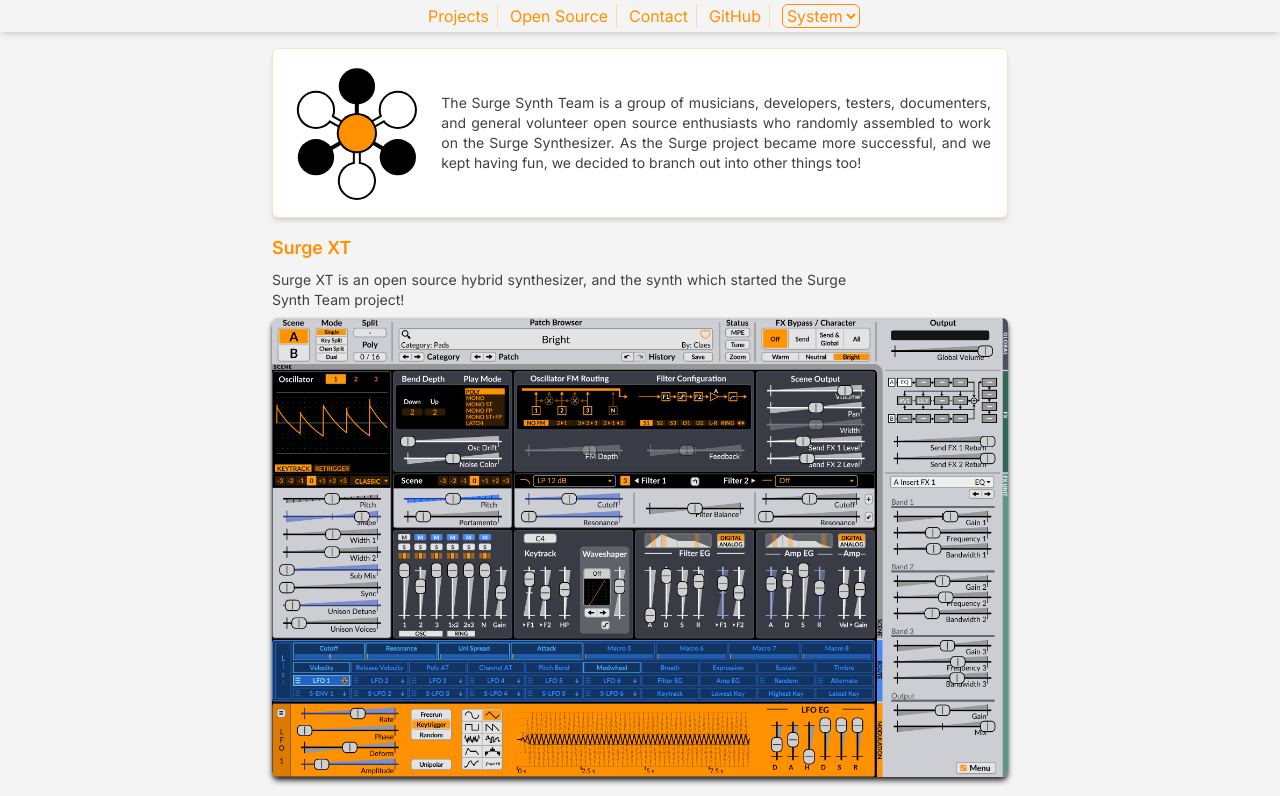
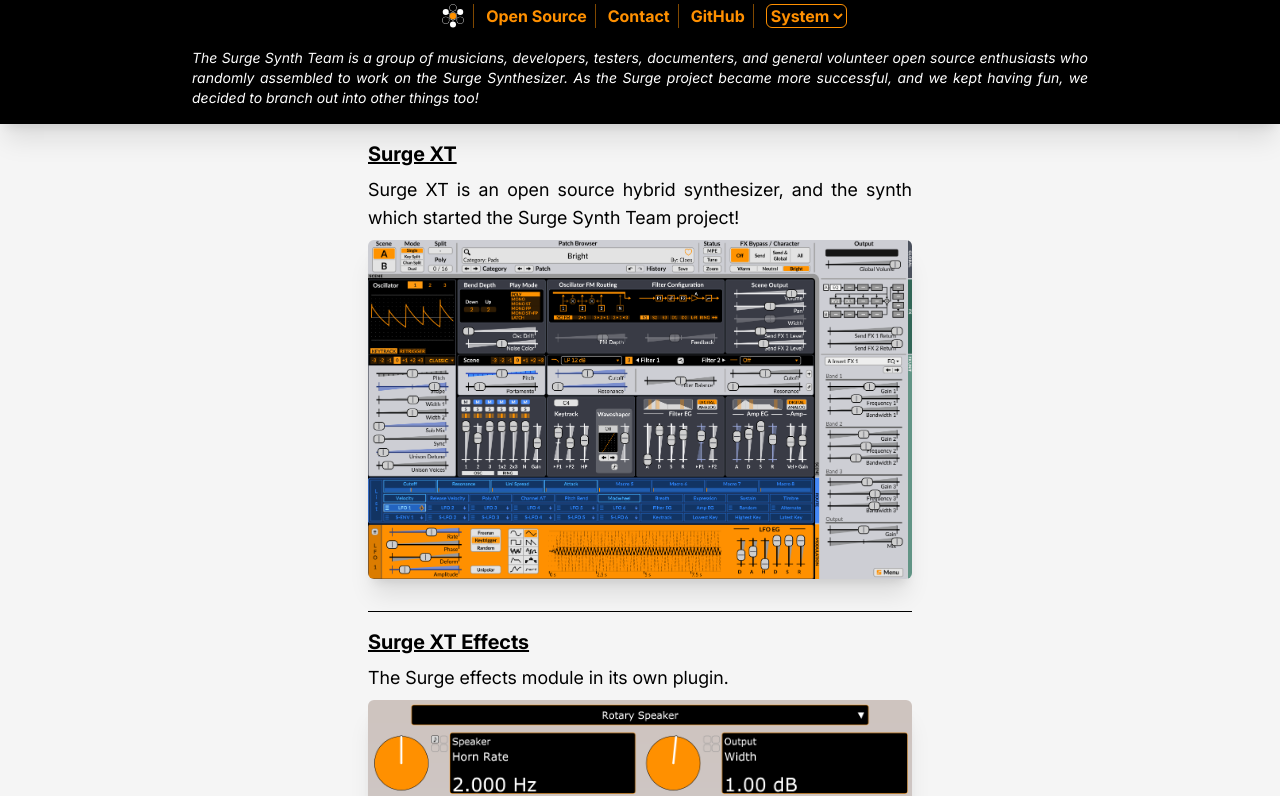
Before and after one commit to surge-synthesizer/surge-synth-team.org, an Astro site: page / in a window 1280 px wide. Shown: the top 796 px of the page. Built offline with nearby package versions, Linux system fonts and the light colour scheme; Astro itself is replaced by a stand-in of ours.

Commit message:
Chore: Redesign

```diff
--- a/src/layouts/Base.astro
+++ b/src/layouts/Base.astro
@@ -1,5 +1,7 @@
 ---
 import { ClientRouter } from "astro:transitions";
+import { Image } from "astro:assets";
+import Logo from "../images/logo.svg";
 import "./base.css";
 
 interface Props {
@@ -9,7 +11,6 @@
 const { title } = Astro.props;
 
 const navLinks = [
-    ["Projects", "/"],
     ["Open Source", "/open-source"],
     ["Contact", "/contact"],
     ["GitHub", "https://github.com/surge-synthesizer"],
@@ -99,13 +100,16 @@
         <ClientRouter />
     </head>
 
-    <body class="bg-light-bg dark:bg-dark-bg">
-        <div>
-            <nav id="nav" class="bg-light-bg dark:bg-dark-bg sticky top-0 p-1 shadow-md">
-                <div class="divide-surge-orange/25 flex flex-wrap justify-center gap-1 divide-x">
+    <body class="dark:bg-surge-orange bg-neutral-100 text-black">
+        <nav id="nav" class="sticky top-0 bg-black p-1 shadow-xl">
+            <div
+                class="divide-surge-orange/50 flex flex-wrap items-center justify-center gap-1 divide-x">
+                <a href="/"><Image alt="SST Logo" src={Logo} class="max-w-10 px-2" /></a>
                 {
                     navLinks.map(([title, href]) => (
-                            <a href={href} class="text-nowrap px-2">
+                        <a
+                            href={href}
+                            class="text-surge-orange no-underline hover:text-surge-orange-bright text-nowrap px-2 font-bold">
                             {title}
                         </a>
                     ))
@@ -114,7 +118,7 @@
                     aria-label="Theme"
                     name="themes"
                     id="theme-select"
-                        class="border-1 border-surge-orange hover:border-surge-blue ml-2 rounded-md">
+                    class="text-surge-orange hover:text-surge-orange-bright border-1 border-surge-orange hover:border-surge-orange-bright ml-2 rounded-md bg-black font-bold">
                     <option value="auto">System</option>
                     <option value="dark">Dark</option>
                     <option value="light">Light</option>
@@ -122,10 +126,7 @@
             </div>
         </nav>
 
-            <div class="content-wrapper">
         <slot />
-            </div>
-        </div>
     </body>
 </html>
 
--- a/src/layouts/base.css
+++ b/src/layouts/base.css
@@ -23,38 +23,36 @@
 @theme {
     --font-sans: "Inter";
     --font-sans--font-variation-settings: "opsz" auto;
-    --color-light-bg: #f4f4f4;
-    --color-dark-bg: #123463;
     --color-surge-orange: #ff9000;
-    --color-surge-blue: #2d86fe;
+    --color-surge-orange-bright: color-mix(in srgb, var(--color-surge-orange) 80%, white);
+    --color-surge-blue: #005cb6;
+    --color-surge-blue-bright: color-mix(in srgb, var(--color-surge-blue) 80%, white);
+    --color-surge-blue2: #2d86fe;
+    --color-surge-blue2-bright: color-mix(in srgb, var(--color-surge-blue2) 80%, white);
 }
 
 @layer base {
     html[data-theme="dark"] {
-        scrollbar-color: var(--color-surge-orange) var(--color-dark-bg);
+        scrollbar-color: var(--color-surge-orange) var(--color-black);
         scrollbar-width: auto;
     }
 
     html[data-theme="light"] {
-        scrollbar-color: var(--color-surge-orange) var(--color-light-bg);
+        scrollbar-color: var(--color-surge-orange) var(--color-black);
         scrollbar-width: auto;
     }
 
     a {
-        @apply text-surge-orange hover:text-surge-blue dark:text-surge-orange dark:hover:text-surge-blue;
+        @apply hover:text-surge-orange text-black underline dark:hover:text-white;
     }
 
-    select {
-        @apply bg-light-bg text-surge-orange hover:text-surge-blue dark:bg-dark-bg dark:text-surge-orange dark:hover:text-surge-blue;
-    }
-
-    :target {
-        scroll-margin-top: var(--nav-height);
+    article {
+        @apply prose prose-a:text-black prose-a:dark:hover:text-white prose-a:hover:text-surge-orange text-black;
     }
 }
 
 @layer components {
     .content-wrapper {
-        @apply mx-auto max-w-3xl bg-red-400/0 p-4;
+        @apply max-w-xl place-self-center p-4;
     }
 }
--- a/src/pages/[page].astro
+++ b/src/pages/[page].astro
@@ -1,7 +1,6 @@
 ---
 import { getCollection, render } from "astro:content";
 import Base from "../layouts/Base.astro";
-import Article from "../components/Article.astro";
 
 export async function getStaticPaths() {
     const pages = await getCollection("pages");
@@ -17,8 +16,8 @@
 ---
 
 <Base title={`Surge Synth Team | ${page.data.title}`}>
-    <Article>
+    <article class="content-wrapper">
         <h1>{page.data.title}</h1>
         <Content />
-    </Article>
+    </article>
 </Base>
--- a/src/pages/[project].astro
+++ b/src/pages/[project].astro
@@ -2,7 +2,6 @@
 import { getCollection, render } from "astro:content";
 import { Image } from "astro:assets";
 import Base from "../layouts/Base.astro";
-import Article from "../components/Article.astro";
 
 export async function getStaticPaths() {
     const projects = await getCollection("projects");
@@ -18,15 +17,15 @@
 ---
 
 <Base title={`Surge Synth Team | ${project.data.title}`}>
-    <Article>
+    <article class="content-wrapper">
         <h1>{project.data.title}</h1>
         <Image
-            class="rounded-lg shadow-lg shadow-neutral-900"
+            class="rounded-md shadow-xl"
             src={project.data.cover}
             alt={project.data.title}
             quality="100"
             format="png"
         />
         <Content />
-    </Article>
+    </article>
 </Base>
--- a/src/pages/index.astro
+++ b/src/pages/index.astro
@@ -2,7 +2,6 @@
 import { getCollection } from "astro:content";
 import { Image } from "astro:assets";
 import Base from "../layouts/Base.astro";
-import Logo from "../images/logo.svg";
 
 const projects = (await getCollection("projects")).sort(
     (a: any, b: any) => a.data.order - b.data.order,
@@ -10,10 +9,8 @@
 ---
 
 <Base title="Surge Synth Team | Projects">
-    <header
-        class="border-1 border-surge-orange/25 dark:bg-surge-blue/5 mx-auto mb-4 flex items-center gap-4 rounded-md bg-white p-4 shadow-md">
-        <Image alt="SST Logo" src={Logo} class="hidden sm:block" />
-        <p class="prose prose-neutral dark:prose-invert text-justify text-sm">
+    <header class="flex justify-center bg-black p-4 text-white shadow-xl">
+        <p class="max-w-4xl text-justify text-sm italic">
             The Surge Synth Team is a group of musicians, developers, testers, documenters, and
             general volunteer open source enthusiasts who randomly assembled to work on the Surge
             Synthesizer. As the Surge project became more successful, and we kept having fun, we
@@ -21,23 +18,21 @@
         </p>
     </header>
 
-    <div class="divide-surge-orange/25 flex flex-col space-y-4 divide-y">
+    <div class="content-wrapper flex flex-col space-y-4 divide-y divide-black">
         {
             projects.map((project: any) => (
                 <div class="flex flex-col gap-2 pb-8 last:pb-0">
-                    <a class="link text-justify text-lg font-semibold" href={project.data.url}>
+                    <a class="text-justify text-xl font-bold max-w-fit" href={project.data.url}>
                         {project.data.title}
                     </a>
-                    <p class="prose prose-neutral dark:prose-invert text-pretty text-justify text-sm">
-                        {project.data.summary}
-                    </p>
+                    <p class="text-justify text-lg">{project.data.summary}</p>
                     <a href={project.data.url}>
                         <Image
                             alt={project.data.title}
                             src={project.data.cover}
                             quality="100"
                             format="png"
-                            class="rounded-md shadow-md shadow-neutral-800"
+                            class="rounded-md shadow-xl"
                         />
                     </a>
                 </div>
```
Lines whose indentation alone changed are shown as unchanged.
